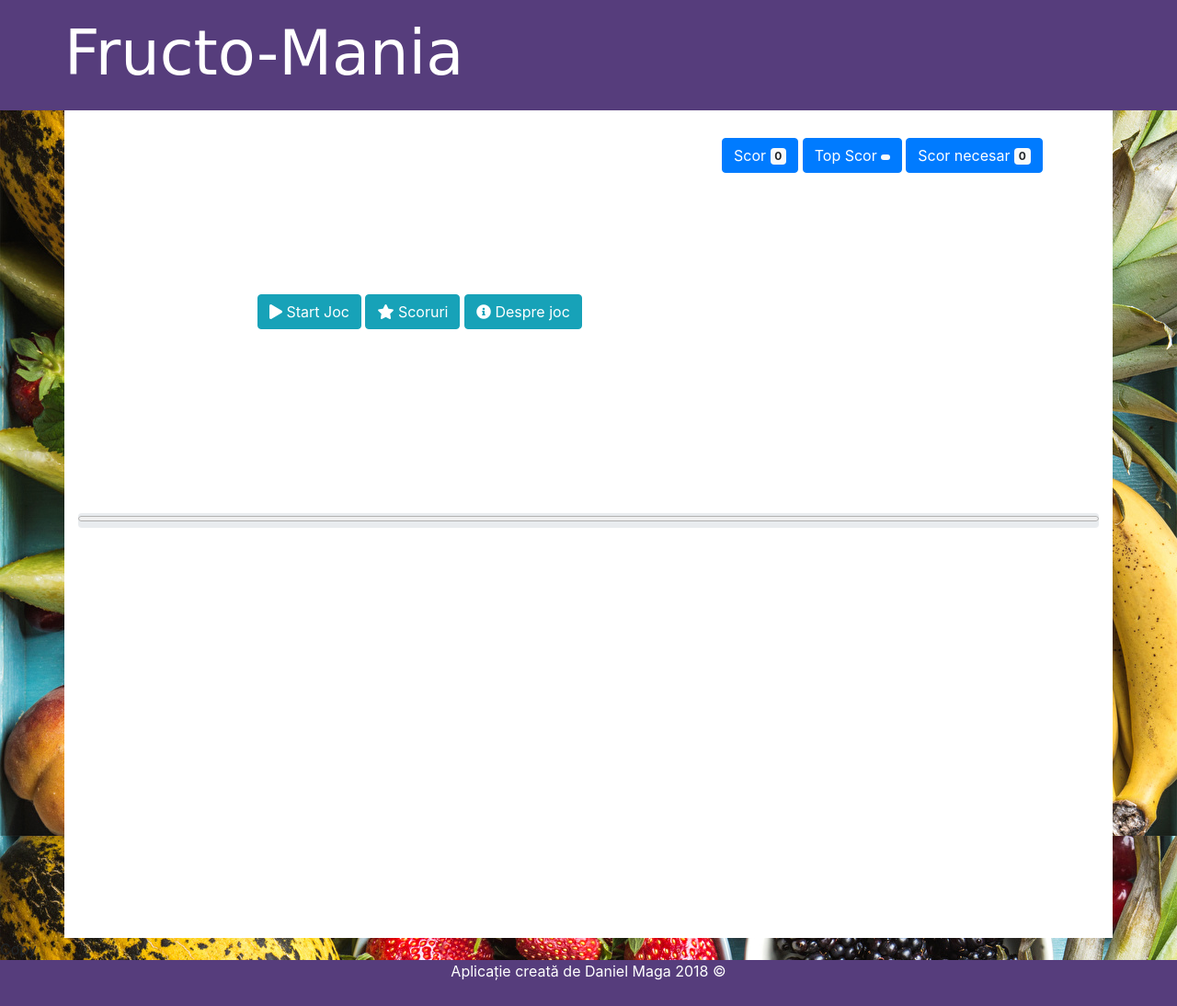
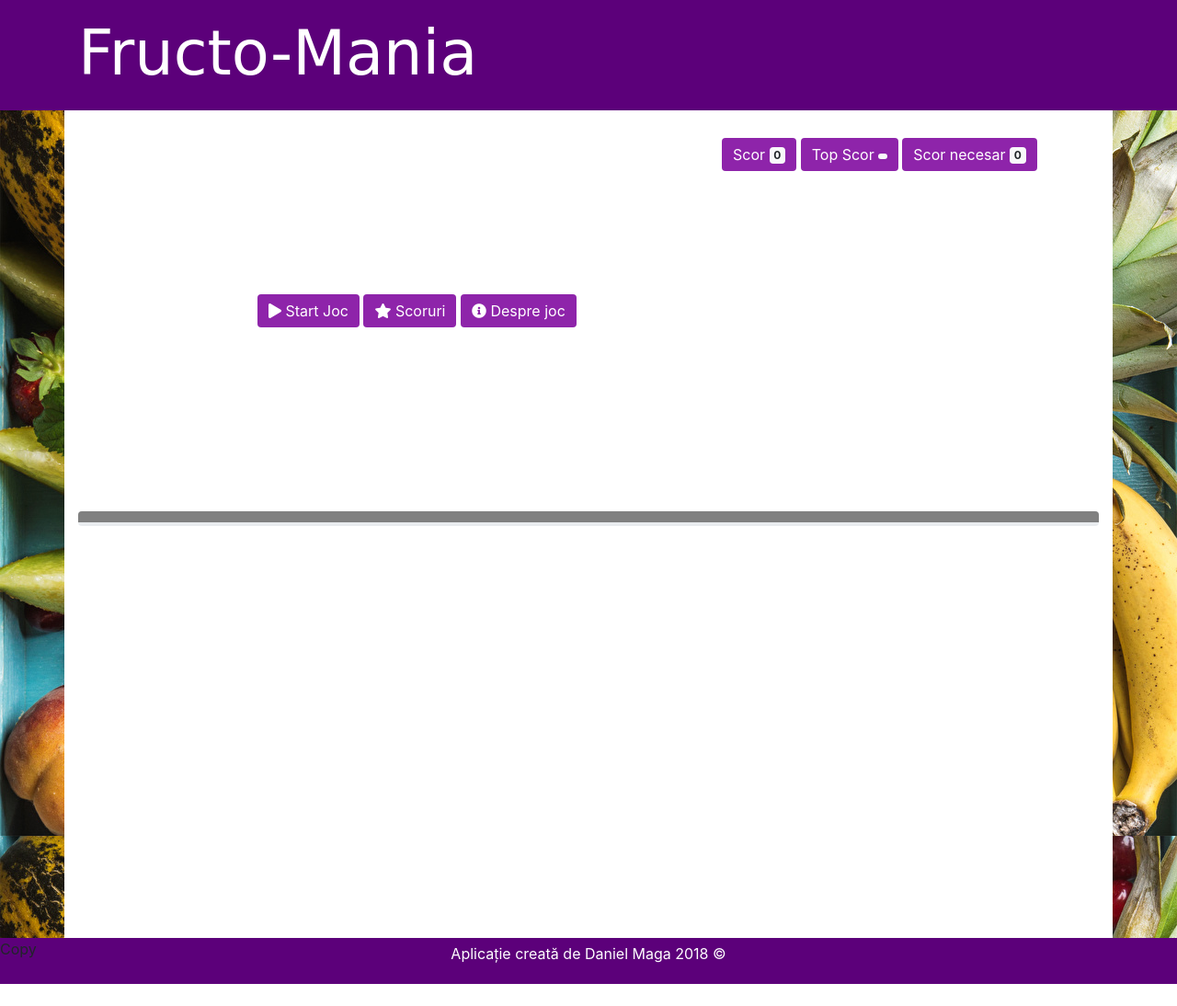
Before and after one commit to magadanuhak/MultimediaJoc, a plain HTML site: page index.html in a window 1280 px wide. Shown: the whole page at 92% size. After the commit the page ends 1070 px from the top, so only its background shows below. Drawn offline with nearby package versions, Linux system fonts and the light colour scheme; a web font is replaced by a local one.

Commit message:
Am adaugat o schema de culori Material.Io

```diff
--- a/main.css
+++ b/main.css
@@ -46,20 +46,35 @@ body{
 
 }
 .topBar{
-    background: #563d7c!important;
+    background: #5c007a!important;
     color:white;
     height: 120px;
 }
 .bottomBar{
-    background: #563d7c!important;
+    background: #5c007a!important;
     color:white;
     height: 50px;
+    margin-top: -24px;
+}
+.copyright{
+    padding-top:5px;
+}
+.btn-primary, .btn-info{
+    background: #8e24aa;
+    border:none;
+}
+.btn-primary:hover, .btn-info:hover{
+    background:#c158dc;
+}
+.light{
+
 }
 .logo{
     font-family: 'Spicy Rice', cursive;
     font-size: 67px;
     margin-left: 70px;
     margin-top: 8px;
+    padding-left:30px;
 
 }
 .siteWrapper{
@@ -112,4 +127,5 @@ body{
 }
 #timeBar{
     width: 100%;
+    background:#5c007a ;
 }
```
